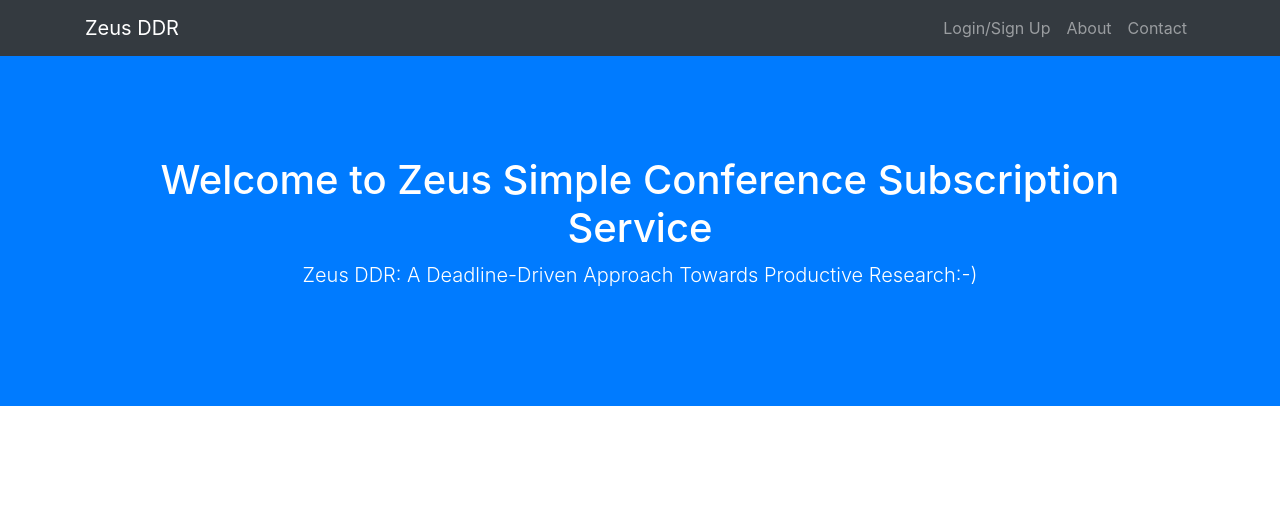
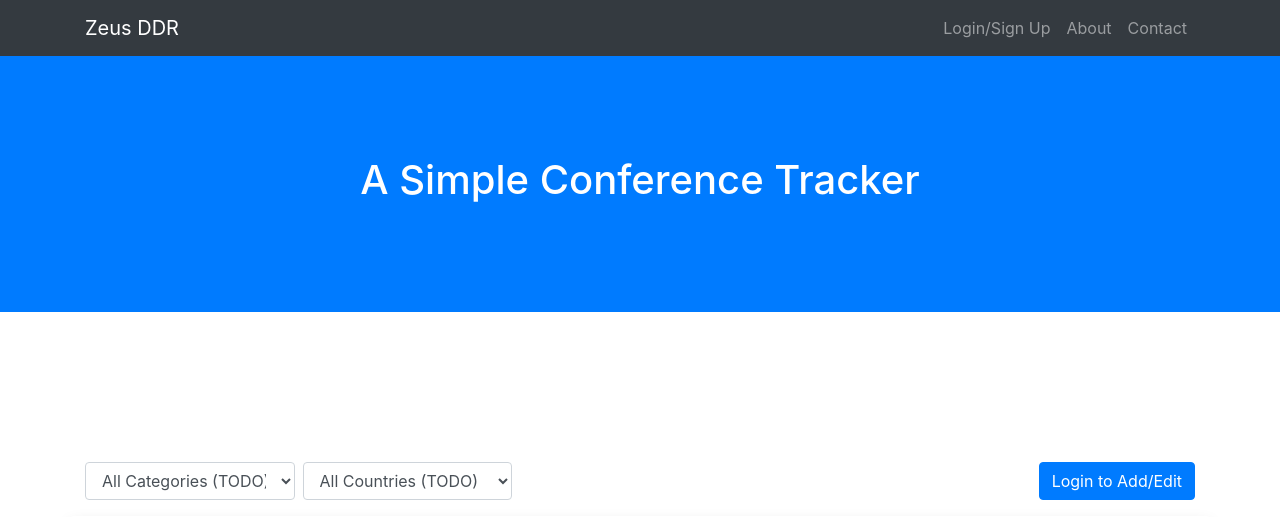
Before and after one commit to Walleve/conftracker, a Flask app: page / in a window 1280 px wide. Shown: the top 517 px of the page. Run offline with Flask 2, Linux system fonts and the light colour scheme; data comes from the database, SQL or seed files in the repository; some libraries are stand-ins or nearby versions.

Commit message:
* change name

```diff
--- a/templates/index.html
+++ b/templates/index.html
@@ -8,8 +8,7 @@
 		<!-- Banner -->
 		<header class="bg-primary text-white">
 	    <div class="container text-center">
-	      <h1>Welcome to Zeus Simple Conference Subscription Service</h1>
-	      <p class="lead">Zeus DDR: A Deadline-Driven Approach Towards Productive Research:-)</p>
+	      <h1>A Simple Conference Tracker</h1>
 	    </div>
 	  </header>
 
@@ -128,9 +127,8 @@
     <div class="container">
       <div class="row">
         <div class="col-lg-8 mx-auto">
-          <h2>About Zeus DDR</h2>
-          <p class="lead">Finally, this page got a new look (in fact, a new "brain" too)! It even has a name now, Zeus DDR! Back to 2015, the page was first built as a simple online conference tracker only to visualize a conference list in <a href="https://zhouzimu.github.io/">Zimu</a>'s small notebook. Later, quite some people (mostly my friends and colleagues) find it useful as Zimu always keeps the list up to date.</p>
-          <p class="lead">To add more. Stay tuned!</p>
+          <h2>About</h2>
+          <p class="lead">Back in 2015, the page was first built as a simple online tool to visualize a list in Martin's small notebook. The initial version (which has run for five years!) was a quite old-fashioned design. So finally, it gets re-designed with a completely new look (in fact, a new "brain" too)! I hope you will find it helpful, too!</p>
         </div>
       </div>
     </div>
--- a/templates/layout.html
+++ b/templates/layout.html
@@ -8,7 +8,7 @@
   <meta name="description" content="">
   <meta name="author" content="">
 
-  <title>Zeus DDR - Conference Tracker</title>
+  <title>A Simple Conference Tracker</title>
 
   <!-- Bootstrap core CSS -->
   <script src="https://code.jquery.com/jquery-3.3.1.min.js" integrity="sha256-FgpCb/KJQlLNfOu91ta32o/NMZxltwRo8QtmkMRdAu8=" crossorigin="anonymous"></script>
```
